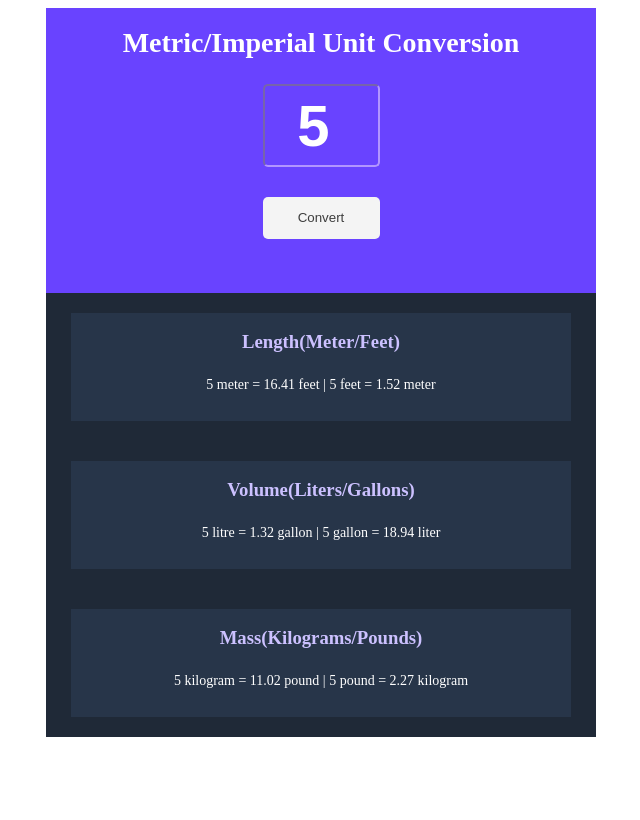
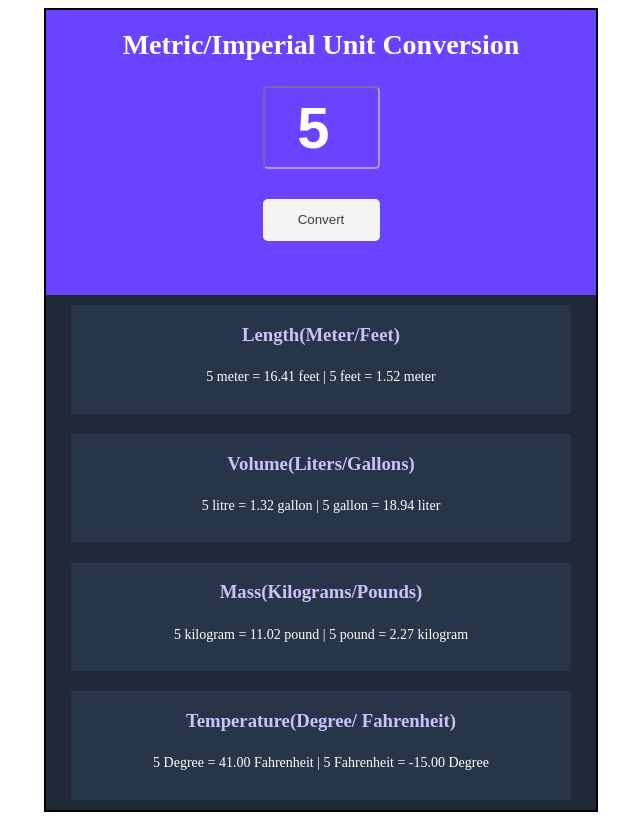
Before and after one commit to avalsonigara15/CodeClause_project_Unit-Converter, a plain HTML site: page index.html in a window 1280 px wide. Both pictures are taken after typing "5" into the empty fields and a click on the button "Convert". Shown: the whole page, without its empty margins (319-959 px from the left). Drawn offline with Linux system fonts and the light colour scheme.

Commit message:
Unit Converter

```diff
--- a/index.css
+++ b/index.css
@@ -1,8 +1,9 @@
 body {
   margin-left: auto;
   margin-right: auto;
-  height: 729px;
+  height: 800px;
   width: 550px;
+  border: 2px solid black;
 }
 .upper {
   height: 285px;
@@ -45,7 +46,7 @@ h1 {
 }
 
 .lower {
-  height: 444px;
+  height: 515px;
   width: 550px;
   background: #1f2937;
   display: flex;
--- a/index.html
+++ b/index.html
@@ -11,7 +11,7 @@
     <div class="lower">
       <div class="lower1">
         <h3>Length(Meter/Feet)</h3>
-        <h5 id="len"></h5>
+        <h5 id="len">l̥ō</h5>
       </div>
       <div class="lower1">
         <h3>Volume(Liters/Gallons)</h3>
@@ -21,6 +21,11 @@
         <h3>Mass(Kilograms/Pounds)</h3>
         <h5 id="mas"></h5>
       </div>
+
+      <div class="lower1">
+        <h3>Temperature(Degree/ Fahrenheit)</h3>
+        <h5 id="temp"></h5>
+      </div>
     </div>
     <script src="index.js"></script>
   </body>
--- a/index.js
+++ b/index.js
@@ -25,8 +25,14 @@ output3.textContent = ` ${input.value} kilogram = ${
   2.204 * input.value
 } pound | ${input.value} pound = ${input.value / 2.204} kilogram`;
 
+// Taking output field for Temperature Conversion
+let output4 = document.getElementById("temp");
+output4.textContent = `${input.value} Degree = ${
+  1.8 * input.value + 32
+} Fahrenheit | ${input.value} Fahrenheit = ${(input.value - 32) / 1.8} Degree`;
+
 function demo() {
-  for (let i = 0; i < 2; i++) {
+  for (let i = 0; i <= 2; i++) {
     switch (i) {
       case 0:
         output1.textContent = ` ${input.value} meter = ${(
@@ -47,6 +53,14 @@ function demo() {
         ).toFixed(2)} pound | ${input.value} pound = ${(
           input.value / 2.204
         ).toFixed(2)} kilogram`;
+      case 3:
+        output4.textContent = `${input.value} Degree = ${(
+          1.8 * input.value +
+          32
+        ).toFixed(2)} Fahrenheit | ${input.value} Fahrenheit = ${(
+          (input.value - 32) /
+          1.8
+        ).toFixed(2)} Degree`;
     }
   }
 }
```
